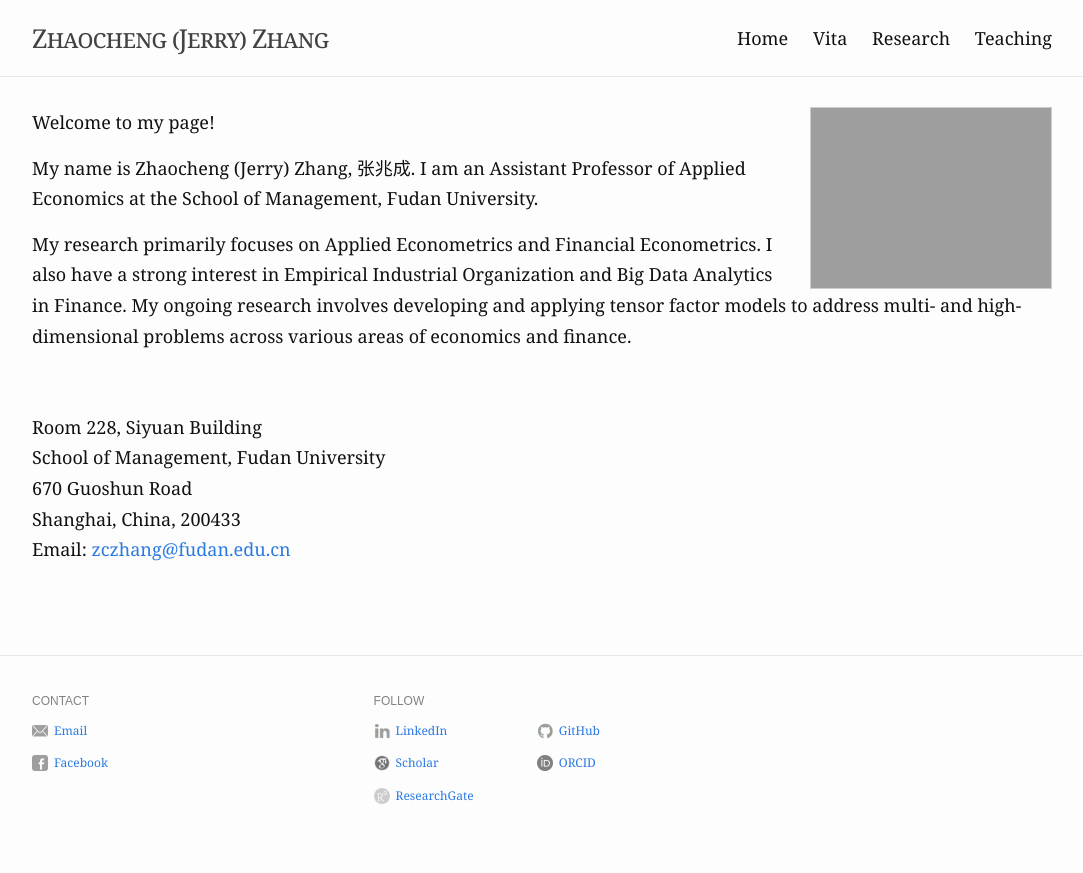
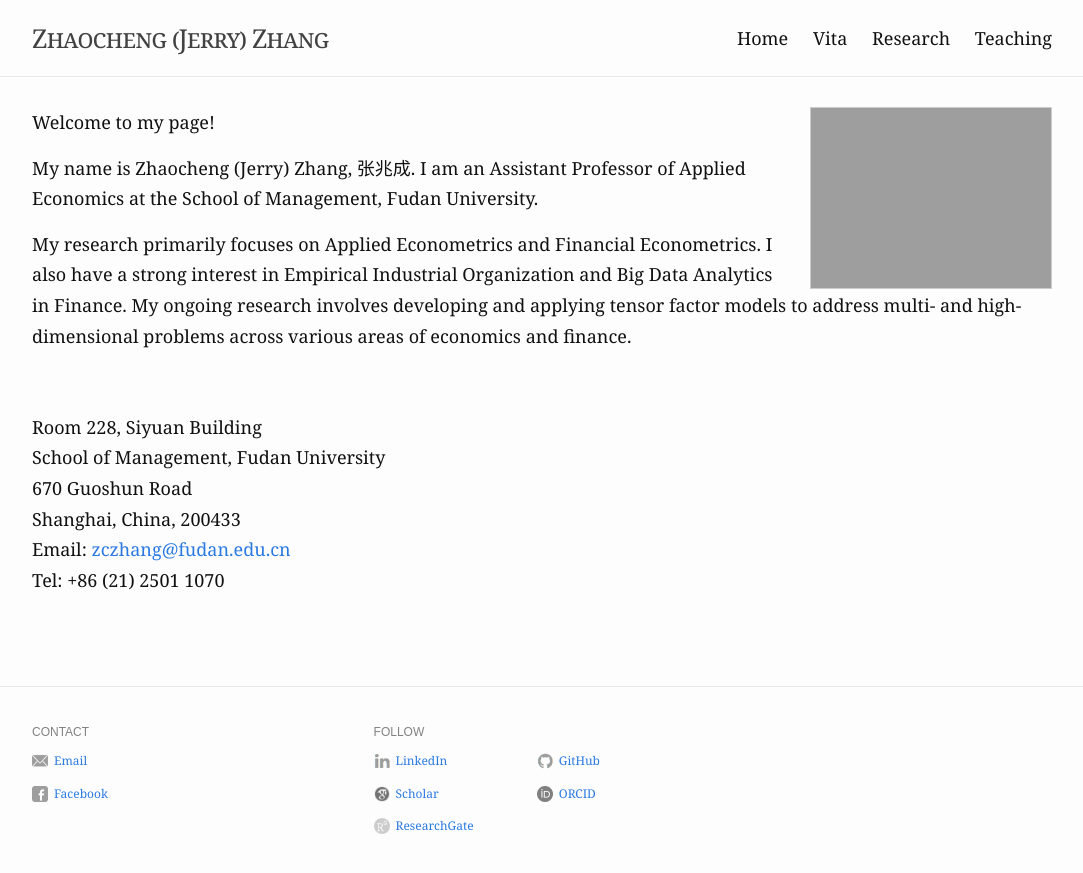
Before and after one commit to zhaocheng-zhang/zhaocheng-zhang.github.io, a Jekyll site: the page built from index.md, in a window 1280 px wide. Shown: the top 873 px of the page, without its empty margins (98-1181 px from the left). Built offline with Jekyll 4.4.1, drawn with Linux system fonts in a browser that asks for light colours.

Commit message:
Update index.md

```diff
--- a/index.md
+++ b/index.md
@@ -33,6 +33,7 @@ Room 228, Siyuan Building<br>
 School of Management, Fudan University<br>
 670 Guoshun Road<br>
 Shanghai, China, 200433<br>
-Email: [zczhang@fudan.edu.cn](mailto:zczhang@fudan.edu.cn)
+Email: [zczhang@fudan.edu.cn](mailto:zczhang@fudan.edu.cn)<br>
+Tel: +86 (21) 2501 1070
 
 <br />
```
